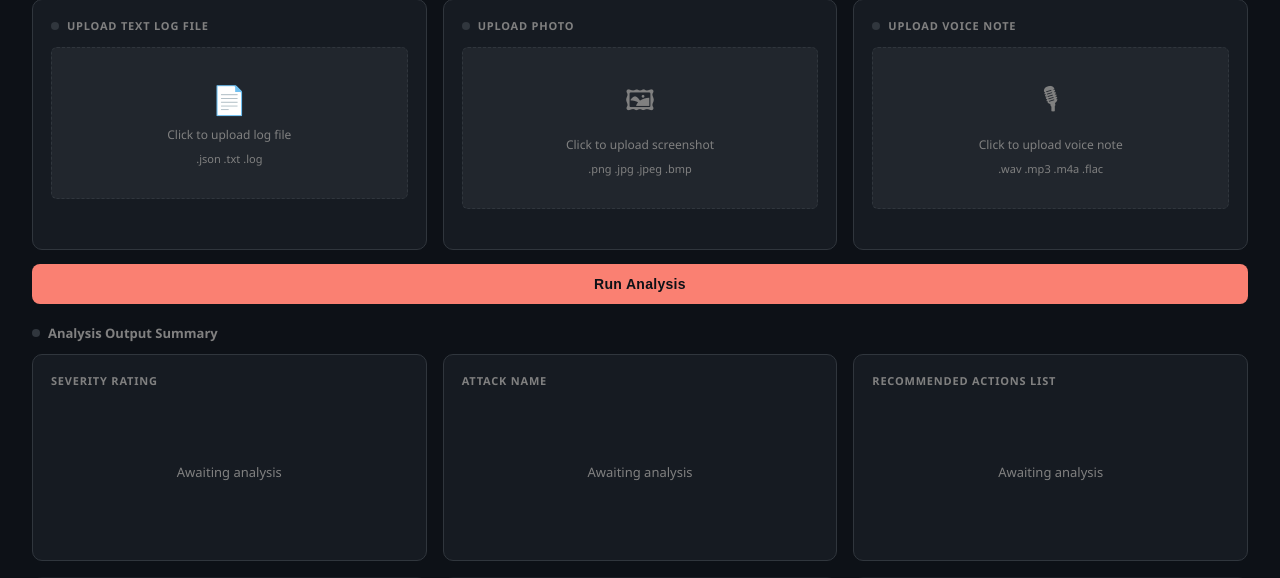
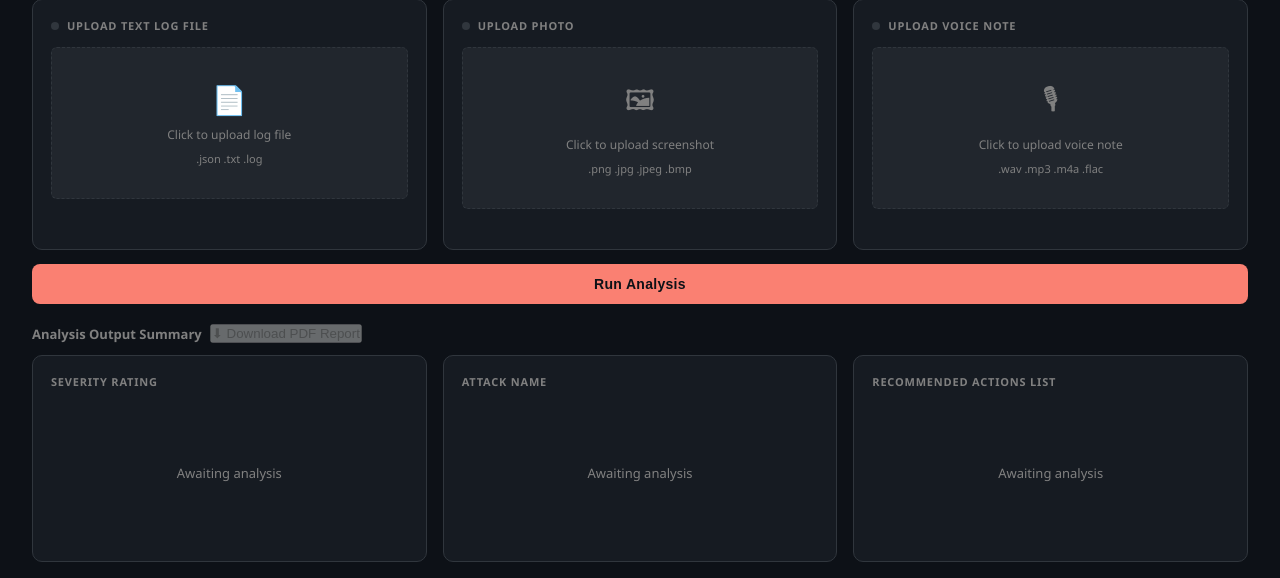
Before and after one commit to Javierpang123/CM3070-FYP-Security-Incident-Triage-Assistant, a Flask app: page / in a window 1280 px wide. Shown: the part 76-654 px from the top of the page. Run offline with Flask 3, Linux system fonts and the light colour scheme.

Commit message:
Add PDF triage report download button to frontend
- index.html:
add "Download PDF Report" button beside the Analysis Output Summary heading; add downloadReport()
using the File System Access API (showSaveFilePicker) to let the user choose save location and filename,
with fallback to standard browser download for unsupported browsers.

```diff
--- a/app/templates/index.html
+++ b/app/templates/index.html
@@ -87,9 +87,12 @@
         <!-- Output section -->
         <div id="output-section">
 
-            <div class="section-heading">
-                <span class="dot" id="dot-output"></span>
-                Analysis Output Summary
+            <div class="section-heading section-heading-row">
+                <span>
+                    <span class="dot" id="dot-output"></span>
+                    Analysis Output Summary
+                </span>
+                <button id="download-pdf-btn" class="download-btn" onclick="downloadReport()" disabled>⬇ Download PDF Report</button>
             </div>
 
             <!-- Warnings -->
@@ -152,6 +155,10 @@
             // Severity labels constant
             const severity_labels = ['', 'Informational', 'Low', 'Medium', 'High', 'Critical'];
 
+            // Holds the most recent triage result so the PDF download
+            // button can send it to the server without re-running analysis
+            let lastTriageResult = null;
+
             // ---------------- //
             // Input Listeners //
             // -------------- //
@@ -198,7 +205,7 @@
                 // Change label border and background color to green if file is selected
                 if (name) {
                     label.style.borderColor = 'green';
-                    label.style.background = 'darkgreen';
+                    label.style.background = 'black';
                     document.querySelector('label[for="screenshot-input"] .icon').textContent = '✅';
                 // Otherwise reset to default
                 } else {
@@ -221,7 +228,7 @@
                 // Change label border and background color to green if file is selected
                 if (name) {
                     label.style.borderColor = 'green';
-                    label.style.background = 'darkgreen';
+                    label.style.background = 'black';
                     document.querySelector('label[for="voice-input"] .icon').textContent = '✅';
                 // Otherwise reset to default
                 } else {
@@ -272,7 +279,14 @@
                         return;
                     }
 
+                    // Render triage results and warnings in the output section
                     renderTriage(data.triage, data.warnings);
+
+                    // Store the latest triage result for PDF download
+                    lastTriageResult = data.triage;
+
+                    // Enable the PDF download button now that results are available
+                    document.getElementById('download-pdf-btn').disabled = false;
 
                 // Catch errors during fetch
                 } catch (err) {
@@ -370,7 +384,7 @@
                             </div>
                             <div class="mod-confidence">${Math.round(data.confidence * 100)}%</div>
                             <div class="mod-tactic">🎯 ${escapeHtml(data.attack_classification || 'Unknown')}</div>
-                            <div class="mod-weight">Fusion weight: ${weight ? (weight * 100).toFixed(0) + '%' : '—'}</div>
+                            <div class="mod-weight">Fusion weight: ${weight ? (weight * 100).toFixed(2) + '%' : '—'}</div>
                             <div class="mod-summary">${escapeHtml(data.summary || '')}</div>`;
                     // Else keep the cell in inactive state with "No input provided" message
                     } else {
@@ -391,8 +405,13 @@
             function resetOutputCards() {
                 // Clear any existing warnings
                 document.getElementById('warnings-area').innerHTML = '';
+
                 // Deactivate output dot indicator while resetting
                 document.getElementById('dot-output').classList.remove('active');
+
+                // Disable PDF download until the new analysis completes
+                document.getElementById('download-pdf-btn').disabled = true;
+                lastTriageResult = null;
 
                 // Reset the three main output panels to default "awaiting analysis" state
                 ['card-severity', 'card-attack', 'card-actions'].forEach(id => {
@@ -414,6 +433,89 @@
             function escapeHtml(str) {
                 return String(str).replace(/&/g, '&amp;').replace(/</g, '&lt;').replace(/>/g, '&gt;').replace(/"/g, '&quot;');
             }
+
+            // Function to download the current triage result as a PDF report.
+            // Uses the File System Access API where available so the user can
+            // choose the exact save location and filename via a native file explorer
+            async function downloadReport() {
+
+                // Ensure that a triage result exists before attempting to download
+                if (!lastTriageResult) {
+                    showGlobalError('Run an analysis first before downloading a report.');
+                    return;
+                }
+
+                // Disable the download button and show a "Generating…" state while the PDF is being generated
+                const btn = document.getElementById('download-pdf-btn');
+                const originalLabel = btn.textContent;
+                btn.disabled = true;
+                btn.textContent = 'Generating…';
+
+                // Try to send the last triage result to the server to generate a PDF report
+                try {
+                    const res = await fetch('/download-report', {
+                        method: 'POST',
+                        headers: { 'Content-Type': 'application/json' },
+                        body: JSON.stringify(lastTriageResult),
+                    });
+
+                    // If the server responds with an error, show the error message to the user
+                    if (!res.ok) {
+                        const err = await res.json().catch(() => ({}));
+                        showGlobalError(err.message || 'Failed to generate PDF report.');
+                        return;
+                    }
+
+                    // Convert the response to a Blob and prepare for download
+                    const blob = await res.blob();
+                    const suggestedName = `flashpoint_triage_report_${Date.now()}.pdf`;
+
+                    // Use File System Access API if available to let user choosing save location and filename
+                    if (window.showSaveFilePicker) {
+                        // Try to open the native save file dialog and write the PDF blob to the chosen location
+                        try {
+                            const handle = await window.showSaveFilePicker({
+                                suggestedName: suggestedName,
+                                types: [{
+                                    description: 'PDF Document',
+                                    accept: { 'application/pdf': ['.pdf'] },
+                                }],
+                            });
+                            // Create a writable stream and write the PDF blob to it
+                            const writable = await handle.createWritable();
+                            await writable.write(blob);
+                            await writable.close();
+
+                        // Catch errors from the file picker, but ignore if the user simply canceled the dialog
+                        } catch (pickerErr) {
+                            // User closed the dialog without saving — not an error
+                            if (pickerErr.name !== 'AbortError') {
+                                showGlobalError('Could not save file: ' + pickerErr.message);
+                            }
+                        }
+
+                    // If File System Access API is not available, fallback to standard browser download flow
+                    } else {
+                        // Fallback: create a temporary anchor element to trigger the download
+                        const url = URL.createObjectURL(blob);
+                        const a = document.createElement('a');
+                        a.href = url;
+                        a.download = suggestedName;
+                        document.body.appendChild(a);
+                        a.click();
+                        document.body.removeChild(a);
+                        URL.revokeObjectURL(url);
+                    }
+                // Catch any errors during the fetch or PDF generation process and display them to the user
+                } catch (err) {
+                    showGlobalError('Could not generate report: ' + err.message);
+
+                // Reenable the download button and reset its label regardless of success or failure
+                } finally {
+                    btn.disabled = false;
+                    btn.textContent = originalLabel;
+                }
+            }
         </script>
     </body>
 </html>
```
